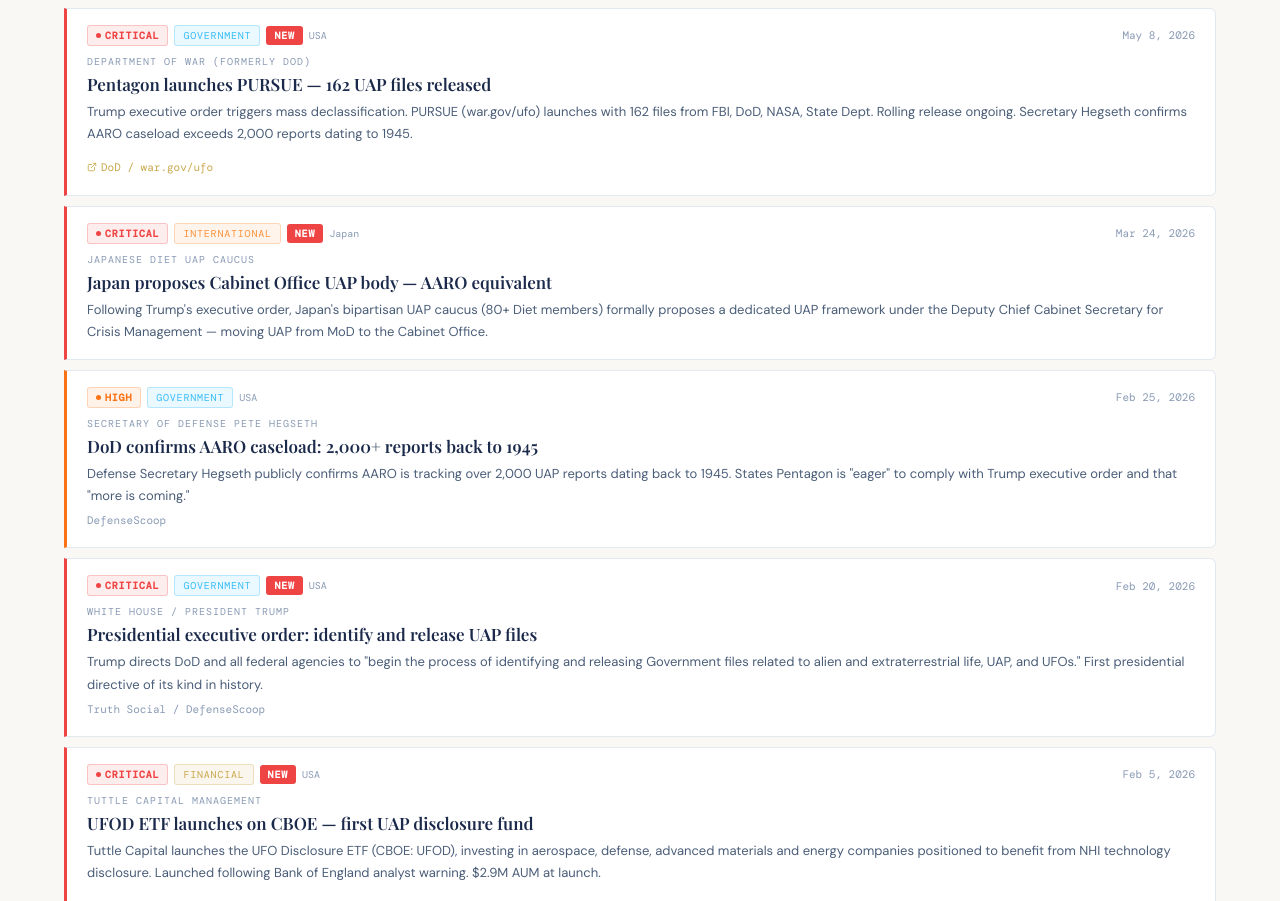
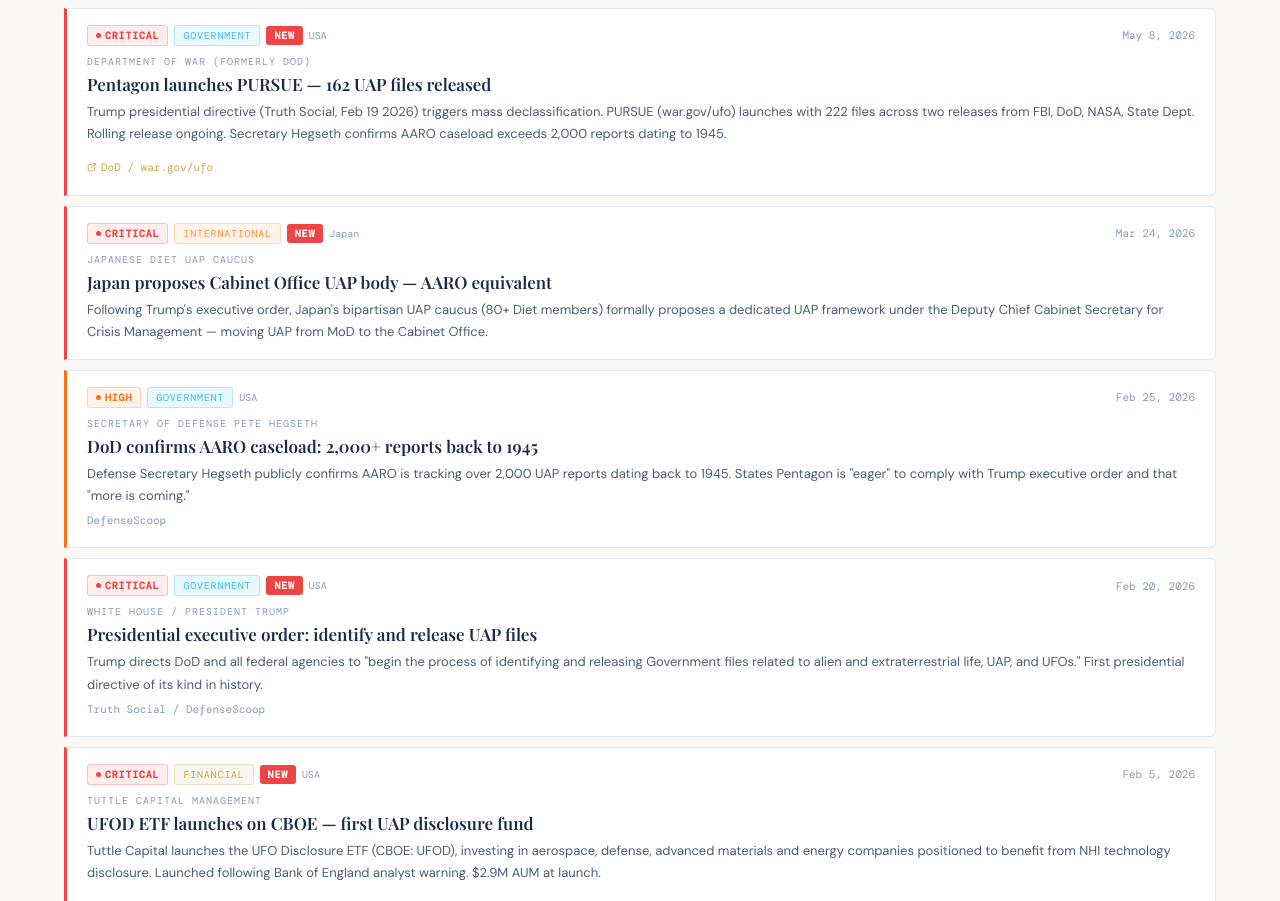
Before and after one commit to lbdgGit/DisclosureHub, a Next.js app in the folder disclosure-hub-starter/: page /signals in a window 1280 px wide. Shown: the part 1860-2761 px from the top of the page. Built offline with nearby package versions, Linux system fonts and the light colour scheme; a web font is replaced by a local one.

Commit message:
Update signals.ts

```diff
--- a/disclosure-hub-starter/data/signals.ts
+++ b/disclosure-hub-starter/data/signals.ts
@@ -43,7 +43,7 @@
     institution: 'Department of War (formerly DoD)',
     country: 'USA',
     title: 'Pentagon launches PURSUE — 162 UAP files released',
-    description: 'Trump executive order triggers mass declassification. PURSUE (war.gov/ufo) launches with 162 files from FBI, DoD, NASA, State Dept. Rolling release ongoing. Secretary Hegseth confirms AARO caseload exceeds 2,000 reports dating to 1945.',
+    description: 'Trump presidential directive (Truth Social, Feb 19 2026) triggers mass declassification. PURSUE (war.gov/ufo) launches with 222 files across two releases from FBI, DoD, NASA, State Dept. Rolling release ongoing. Secretary Hegseth confirms AARO caseload exceeds 2,000 reports dating to 1945.',
     category: 'government',
     strength: 'critical',
     sourceLabel: 'DoD / war.gov/ufo',
```
